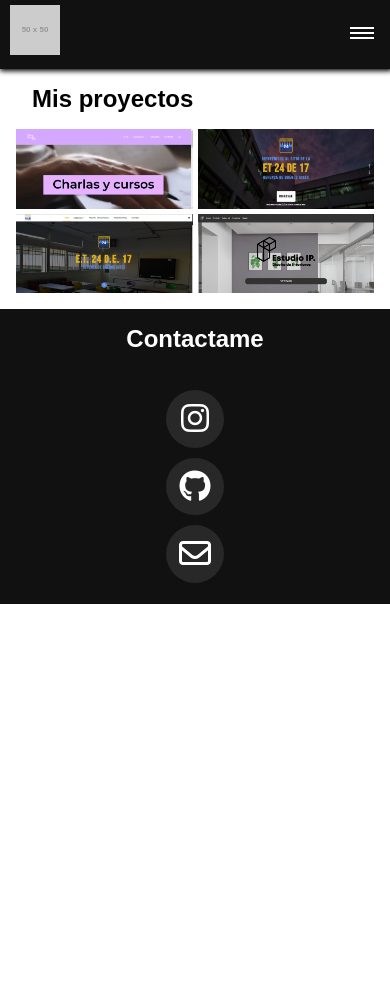
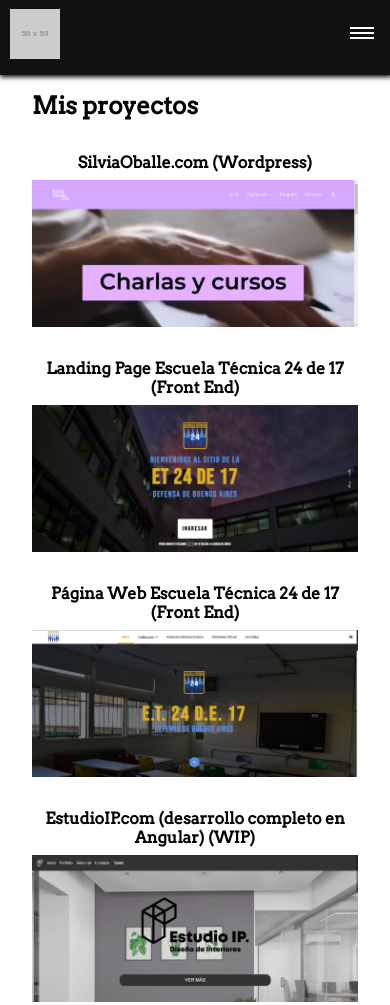
Before and after one commit to gerszcitoo/portfolio, a plain HTML site: page pages/portfolio.html in a window 390 px wide. Shown: the top 1005 px of the page. Before the commit the page ends 844 px from the top, so only its background shows below. Drawn offline with Linux system fonts and the light colour scheme; placeholder pictures from the web are drawn by us.

Commit message:
font added, portfolio responsive done

```diff
--- a/global.css
+++ b/global.css
@@ -1,7 +1,7 @@
 /* ------------ESTILO GENERAL--------- */
 
 * {
-    font-family: sans-serif;
+    font-family: 'Arvo', sans-serif;
     margin: 0;
     padding: 0;
     text-decoration: none;
@@ -364,19 +364,19 @@
 }
 
 .portfolio-container {
-    display: grid;
-    grid-template-columns: repeat(2, 1fr);
-    grid-template-rows: repeat(2, 1fr);
-    grid-column-gap: 5px;
-    grid-row-gap: 5px;
+    display: flex;
+    flex-direction: column;
+    justify-content: center;
 }
 
 .grid-element {
-    background: grey;
     display: flex;
+    flex-direction: column;
     justify-content: center;
     align-items: center;
     position: relative;
+    text-align: center;
+    margin: 1rem;
 }
 
 .grid-element:hover .grid-btn {
@@ -390,7 +390,6 @@
     width: 100%;
     opacity: 0;
     transition: .2s ease;
-    background: rgba(180, 180, 180, 0.9);
     display: flex;
     justify-content: center;
     align-items: center;
@@ -402,26 +401,16 @@
     max-height: 100%;
 }
 
+.element-title-mobile {
+    font-weight: 700;
+    margin-bottom: .5rem;
+}
+
 .element-title {
     font-size: 1.5rem;
     color: white;
     font-weight: 200;
-}
-
-.img1 {
-    grid-area: 1 / 1 / 2 / 2;
-}
-
-.img2 {
-    grid-area: 1 / 2 / 2 / 3;
-}
-
-.img3 {
-    grid-area: 2 / 1 / 3 / 2;
-}
-
-.img4 {
-    grid-area: 2 / 2 / 3 / 3;
+    display: none;
 }
 
 
@@ -690,4 +679,33 @@
     .caracteristicas h4 {
         position: inherit;
     }
+    /* ---------PORTFOLIO-------- */
+    .portfolio-container {
+        display: grid;
+        grid-template-columns: repeat(2, 1fr);
+        grid-template-rows: repeat(2, 1fr);
+        grid-column-gap: 5px;
+        grid-row-gap: 5px;
+    }
+    .img1 {
+        grid-area: 1 / 1 / 2 / 2;
+    }
+    .img2 {
+        grid-area: 1 / 2 / 2 / 3;
+    }
+    .img3 {
+        grid-area: 2 / 1 / 3 / 2;
+    }
+    .img4 {
+        grid-area: 2 / 2 / 3 / 3;
+    }
+    .grid-btn {
+        background: rgba(0, 0, 0, 0.9);
+    }
+    .element-title-mobile {
+        display: none;
+    }
+    .element-title {
+        display: block;
+    }
 }
--- a/pages/portfolio.html
+++ b/pages/portfolio.html
@@ -7,6 +7,8 @@
     <meta name="viewport" content="width=device-width, initial-scale=1.0">
     <title>Germán Sánchez - Porfolio</title>
     <link rel="stylesheet" href="../global.css">
+    <link rel="preconnect" href="https://fonts.gstatic.com">
+    <link href="https://fonts.googleapis.com/css2?family=Arvo&display=swap" rel="stylesheet">
     <link rel="stylesheet" href="https://cdnjs.cloudflare.com/ajax/libs/font-awesome/6.0.0-beta2/css/all.min.css">
 
 </head>
@@ -38,22 +40,30 @@
         <h2>Mis proyectos</h2>
         <div class="project-grid">
             <div class="portfolio-container" id="grid">
-                <div class="img1 grid-element"> <img src="../src/img/silviaoballe.png" alt="">
+                <div class="img1 grid-element">
+                    <p class="element-title-mobile">SilviaOballe.com (Wordpress)</p>
+                    <img src="../src/img/silviaoballe.png" alt="">
                     <a href="http://silviaoballe.com/" target="blank_" class="grid-btn">
                         <p class="element-title">SilviaOballe.com (Wordpress)</p>
                     </a>
                 </div>
-                <div class="img2 grid-element"> <img src="../src/img/et24landing.png" alt="">
+                <div class="img2 grid-element">
+                    <p class="element-title-mobile">Landing Page Escuela Técnica 24 de 17 (Front End)</p>
+                    <img src="../src/img/et24landing.png" alt="">
                     <a href="http://et24de17-caba.edu.ar/" target="blank_" class="grid-btn">
                         <p class="element-title">Landing Page Escuela Técnica 24 de 17 (Front End)</p>
                     </a>
                 </div>
-                <div class="img3 grid-element"> <img src="../src/img/et24page.png" alt="">
+                <div class="img3 grid-element">
+                    <p class="element-title-mobile">Página Web Escuela Técnica 24 de 17 (Front End)</p>
+                    <img src="../src/img/et24page.png" alt="">
                     <a href="https://et24de17.herokuapp.com/" target="blank_" class="grid-btn">
                         <p class="element-title">Página Web Escuela Técnica 24 de 17 (Front End)</p>
                     </a>
                 </div>
-                <div class="img4 grid-element"> <img src="../src/img/estudioip.png" alt="">
+                <div class="img4 grid-element">
+                    <p class="element-title-mobile">EstudioIP.com (desarrollo completo en Angular) (WIP) </p>
+                    <img src="../src/img/estudioip.png" alt="">
                     <a href="https://estudioip.netlify.app" target="blank_" class="grid-btn">
                         <p class="element-title">EstudioIP.com (desarrollo completo en Angular) (WIP) </p>
                     </a>
```
Also changed, not shown: index.html (+2 -0 lines), pages/contacto.html (+2 -0 lines), pages/servicios.html (+2 -0 lines), pages/sobre-mi.html (+2 -0 lines).
